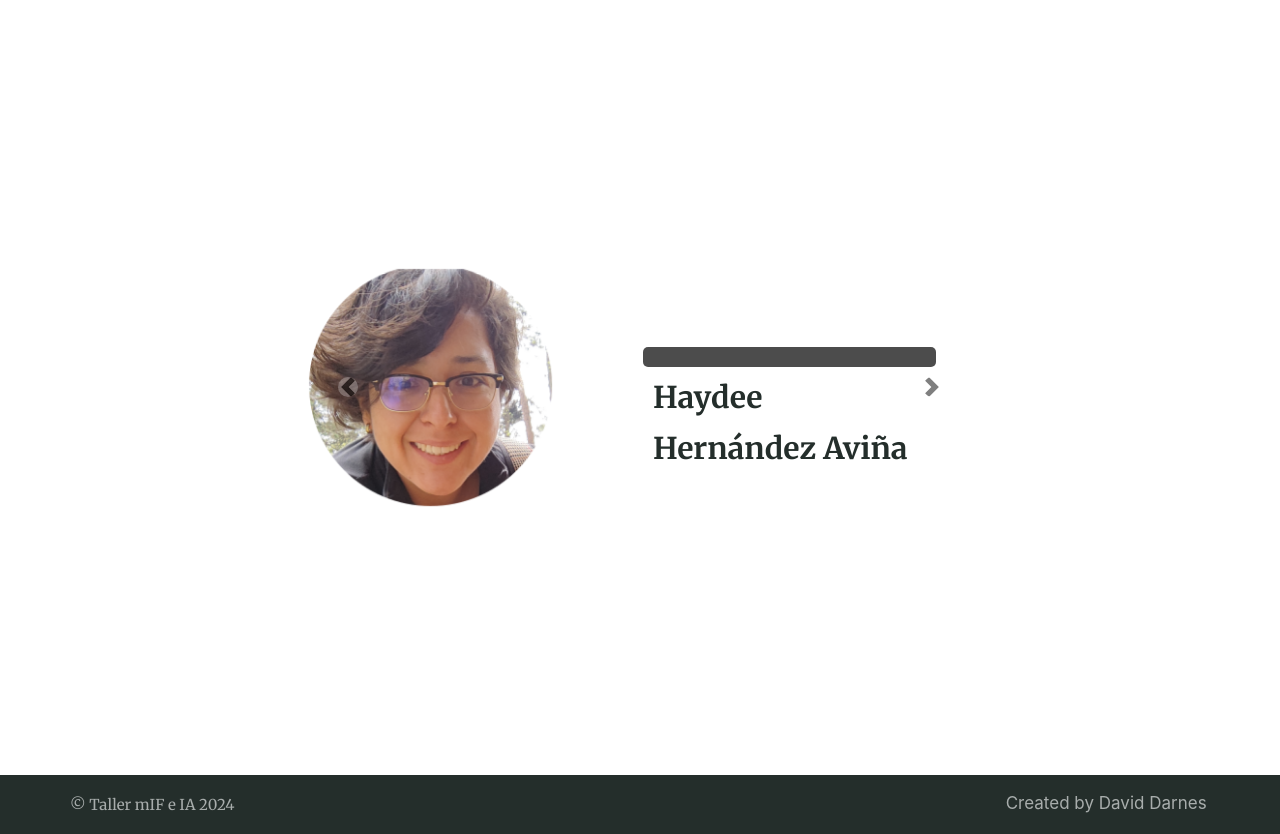
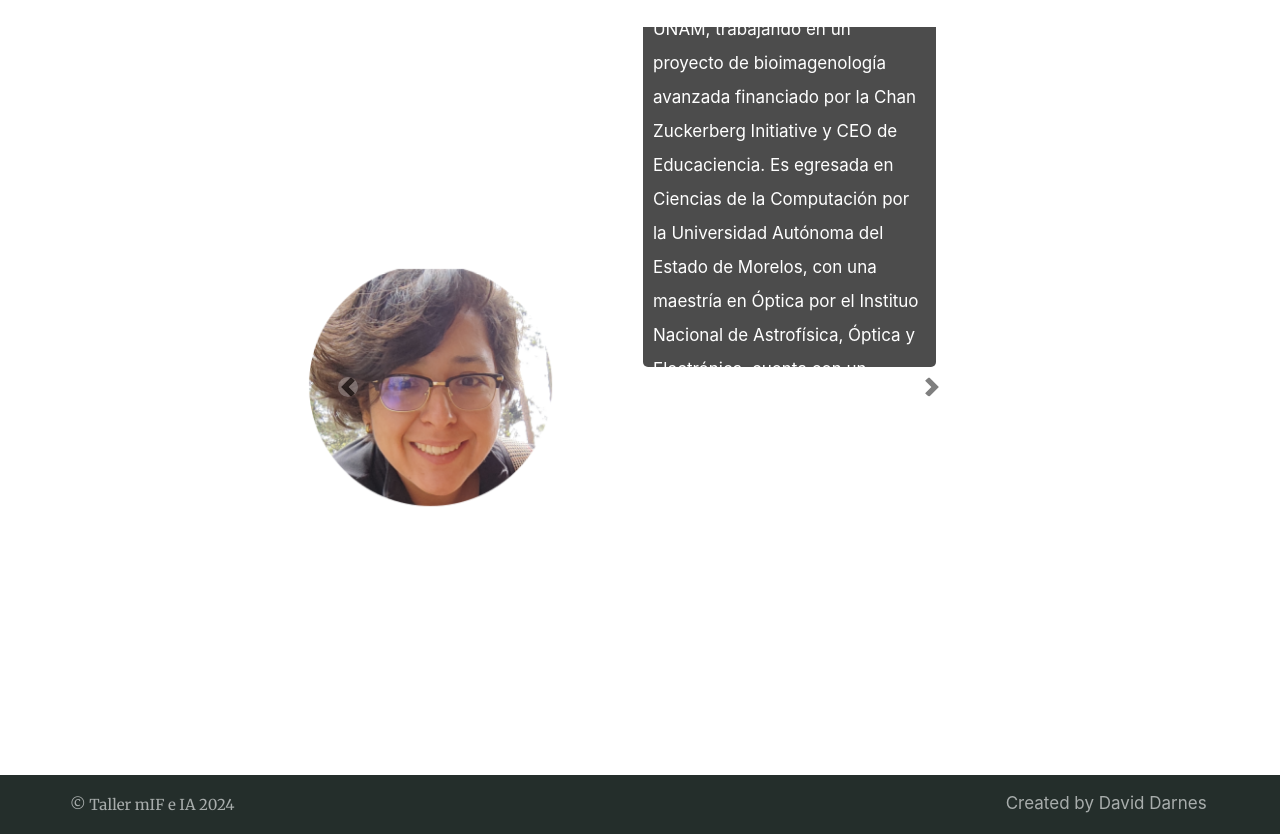
Before and after one commit to acnilo/202411_LNMA_IA-mIF, a Jekyll site: the page built from bios/index.html, in a window 1280 px wide. Shown: the part 381-1215 px from the top of the page. Built offline with Jekyll 4.4.1, drawn with Linux system fonts in a browser that asks for light colours; nearby versions of some CDN libraries; the list of posts is cut into pages by our own code.

Commit message:
Update bio.html

```diff
--- a/_layouts/bio.html
+++ b/_layouts/bio.html
@@ -18,10 +18,11 @@ layout: default
                     <img src="{{ bio.image | relative_url }}" alt="{{ bio.name }}" class="bio-image" style="max-width: 90%; height: auto;">
                   </div>
                   <div class="col-md-7"> <!-- Make the text column wider -->
-                    <div class="carousel-caption d-none d-md-block" style="background: rgba(0, 0, 0, 0.7); padding: 10px; border-radius: 5px; text-align: left; height: 100%; justify-content: center;">
-                      <h3 style="margin-bottom: 10px;">{{ bio.name }}</h3>
-                      <p style="margin-bottom: 5px;">{{ bio.bio }}</p>
-                      <p style="margin-bottom: 5px; font-weight: bold;">{{ bio.email }}</p>
+                    <div class="carousel-caption d-none d-md-block" style="background: rgba(0, 0, 0, 0.7); padding: 10px; border-radius: 5px; text-align: left; height: auto; max-height: 70vh; overflow-y: auto;">
+                      <h4 style="margin-bottom: 10px;">{{ bio.name }}</h4>
+                      <p>{{ bio.role }}</p>
+                      <p>{{ bio.bio }}</p>
+                      <p style="margin-bottom: 5px;">{{ bio.email }}</p>
                     </div>
                   </div>
                 </div>
```
